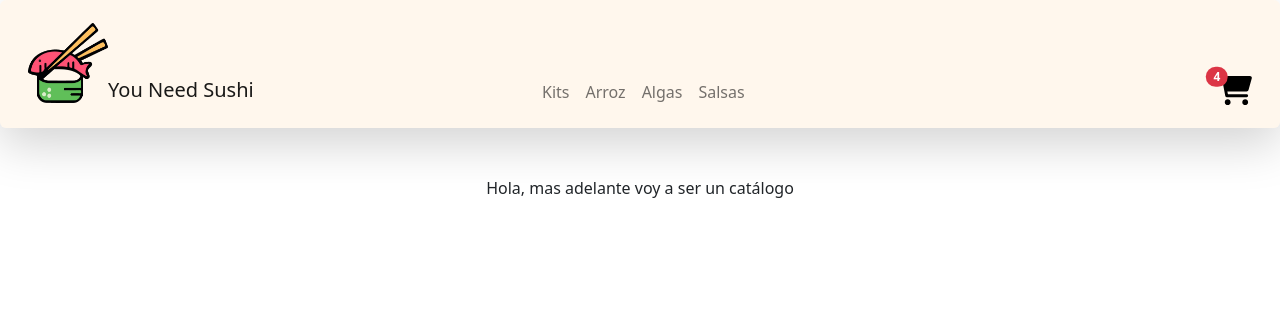
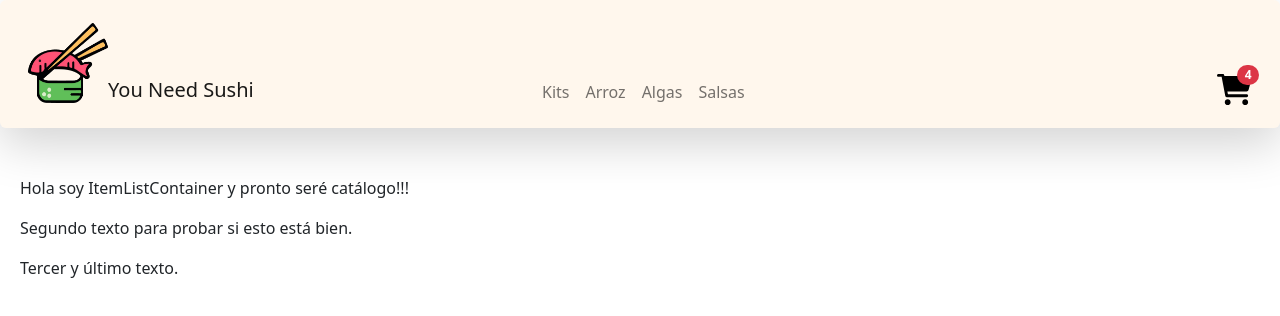
Before and after one commit to Mayra-Riccardi/You-need-Sushi, a JavaScript app: page / in a window 1280 px wide. Shown: the top 316 px of the page. Built offline with nearby package versions, Linux system fonts and the light colour scheme; the HTML template or start-up script is replaced by a standard one.

Commit message:
props y cart

```diff
--- a/src/App.css
+++ b/src/App.css
@@ -12,44 +12,3 @@
     animation: App-logo-spin infinite 20s linear;
   }
 }
-
-.App-header {
-  background-color: #282c34;
-  min-height: 100vh;
-  display: flex;
-  flex-direction: column;
-  align-items: center;
-  justify-content: center;
-  font-size: calc(10px + 2vmin);
-  color: white;
-}
-
-.App-link {
-  color: #61dafb;
-}
-
-@keyframes App-logo-spin {
-  from {
-    transform: rotate(0deg);
-  }
-  to {
-    transform: rotate(360deg);
-  }
-}
-.navbar{
-  background-color: #ffbf6d1f;
-}
-.navbar-collapse{
-  justify-content: center;
-  margin-top: 56px;
-}
-.navbar-nav{
-  margin-right: 200px;
-}
-
-.cart{
-  margin-top: 50px;
-}
-.badge{
-  margin-top: 77px;
-}
--- a/src/App.js
+++ b/src/App.js
@@ -8,7 +8,10 @@ function App() {
   return (
     <div className="App">
       <NavBar/>
-      <ItemListContainer/>
+      <ItemListContainer greeting="Hola soy ItemListContainer y pronto seré catálogo!!!"/>
+      <ItemListContainer greeting="Segundo texto para probar si esto está bien."/>
+      <ItemListContainer greeting="Tercer y último texto."/>
+
     </div>
   );
 }
--- a/src/components/CartWidget.js
+++ b/src/components/CartWidget.js
@@ -3,8 +3,8 @@ import cart from '../img/cart.svg';
 const CartWidget = () => {
     return(
         <a href="#">
-             <span className="position-absolute top-0 start-70 translate-middle badge rounded-pill bg-danger">
-             4
+             <span className="position-absolute top-0 start-70 badge rounded-pill bg-danger">
+             {4}
              </span>
         <img className='cart' src={cart} alt="" width="35" height="35"/>
         </a>
--- a/src/components/ItemListContainer.js
+++ b/src/components/ItemListContainer.js
@@ -1,7 +1,8 @@
+import '../styles/styledComponents.css';
 
 const ItemListContainer = ({greeting}) => {
     return(
-        <p>Hola, mas adelante voy a ser un catálogo</p>
+        <p className ="Wrapper">{greeting}</p>
     );
 }
 
--- a/src/components/NavBar.js
+++ b/src/components/NavBar.js
@@ -1,3 +1,4 @@
+import '../styles/NavBar.css';
 import 'bootstrap/dist/css/bootstrap.min.css';
 import logo from '../img/logo.png';
 import CartWidget from './CartWidget';
--- /dev/null
+++ b/src/styles/NavBar.css
@@ -0,0 +1,41 @@
+.App-header {
+    background-color: #282c34;
+    min-height: 100vh;
+    display: flex;
+    flex-direction: column;
+    align-items: center;
+    justify-content: center;
+    font-size: calc(10px + 2vmin);
+    color: white;
+  }
+
+  .App-link {
+    color: #61dafb;
+  }
+
+  @keyframes App-logo-spin {
+    from {
+      transform: rotate(0deg);
+    }
+    to {
+      transform: rotate(360deg);
+    }
+  }
+  .navbar{
+    background-color: #ffbf6d1f;
+  }
+  .navbar-collapse{
+    justify-content: center;
+    margin-top: 56px;
+  }
+  .navbar-nav{
+    margin-right: 200px;
+  }
+
+  .cart{
+    margin-top: 50px;
+  }
+  .badge{
+    margin-top: 65px;
+    margin-left: 20px;
+  }
--- /dev/null
+++ b/src/styles/styledComponents.css
@@ -0,0 +1,5 @@
+.Wrapper {
+    display: flex;
+    flex-wrap: wrap;
+    margin-left: 20px;
+}
```
